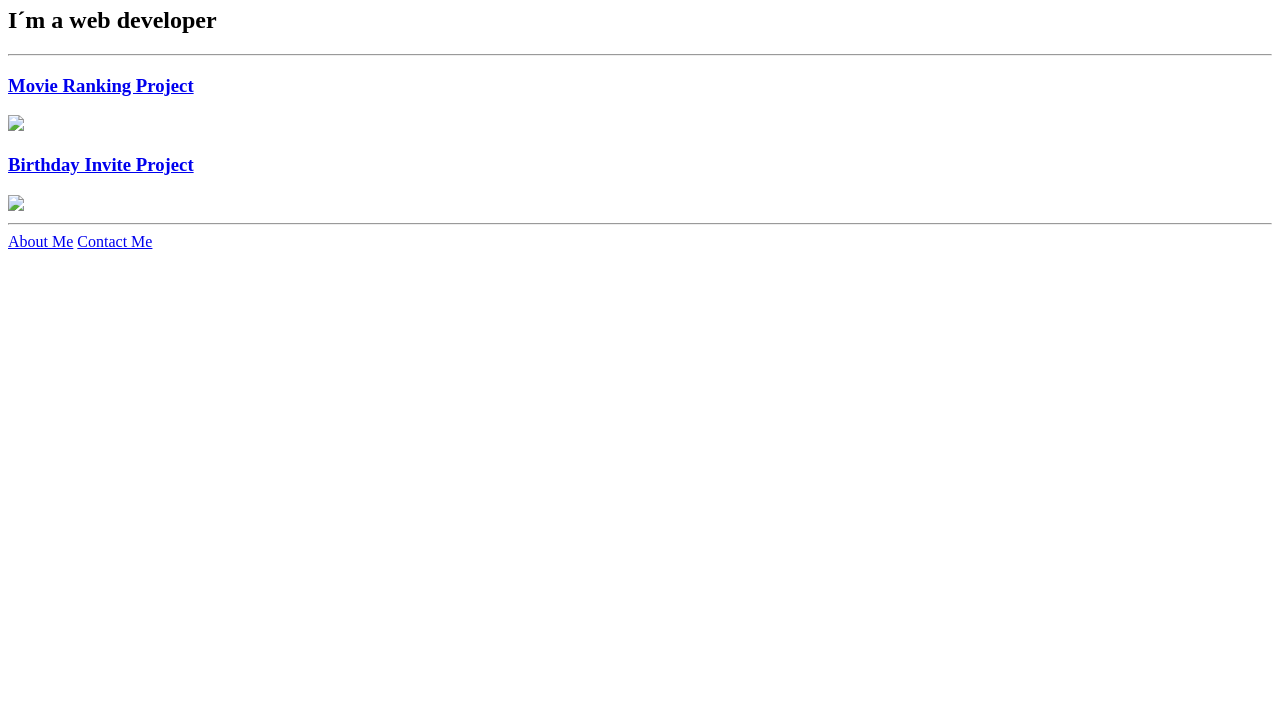
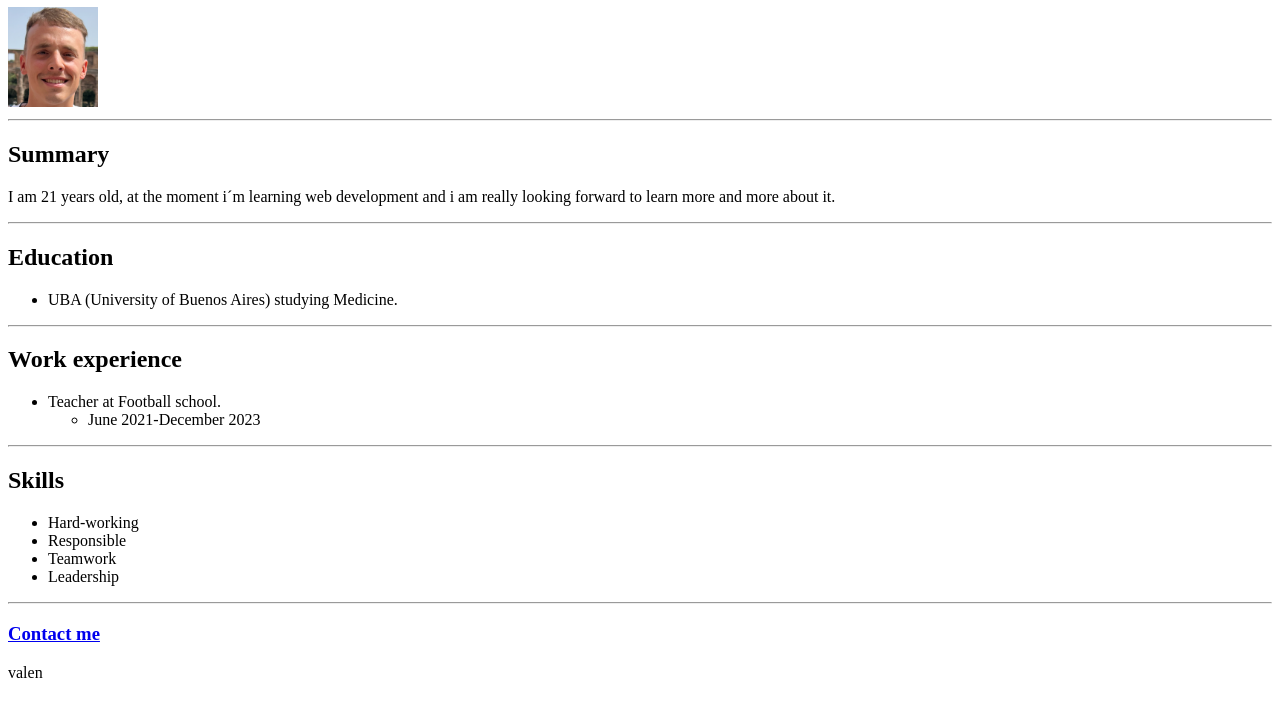
Before and after one commit to valenb7/html-portfolio, a plain HTML site: page index.html in a window 1280 px wide. Shown: the part 73-800 px from the top of the page. Drawn offline with Linux system fonts and the light colour scheme.

Commit message:
Add files via upload

```diff
--- a/index.html
+++ b/index.html
@@ -1,21 +1,41 @@
-
 <!DOCTYPE html>
 <html lang="en">
     <head>
         <meta charset="UTF-8">
-        <title>Valen´s portfolio</title>
+        <title>My Resume</title>
     </head>
 
     <body>
-        <h1>Valentino´s portfolio</h1>
-        <h2>I´m a web developer</h2>
-        <hr />
-        <h3><a href="./public/movie-ranking.html">Movie Ranking Project</a></h3>
-        <img src="./assets/images/Captura de pantalla 2024-06-25 a la(s) 12.55.43 p. m..png" height="200"/>
-        <h3><a href="./public/birthday-invite.html">Birthday Invite Project</a></h3>
-        <img src="./assets/images/Captura de pantalla 2024-06-25 a la(s) 12.55.08 p. m..png" height="200"/>
-        <hr />
-        <a href="./public/about.html">About Me</a>
-        <a href="./public/contact.html">Contact Me</a>
+        <h1>Valentino Bassedas</h1>
+        <img src="./foto 1.png" height="100" />
+        <hr>
+        <h2> Summary</h2>
+        <p>I am 21 years old, at the moment i´m learning web development and i am really looking forward to learn more and more about it.</p>
+        <hr>
+        <h2>Education</h2>
+        <ul>
+            <li>UBA (University of Buenos Aires) studying Medicine.</li>
+        </ul>
+        <hr>
+        <h2>Work experience</h2>
+        <ul>
+            <li>Teacher at Football school.</li>
+            <ul>
+                <li>June 2021-December 2023</li>
+            </ul>
+        </ul>
+        <hr>
+        <h2>Skills</h2>
+        <ul>
+            <li>Hard-working</li>
+            <li>Responsible</li>
+            <li>Teamwork</li>
+            <li>Leadership</li>
+        </ul>
+        <hr>
+        <h3><a href="./contact me.html">Contact me</a></h3>
+        <footer>
+            <p>valen</p>
+        </footer>
     </body>
 </html>
```
Also changed, not shown: contact me.html (added, +12 -0 lines), foto 1.png (added).
